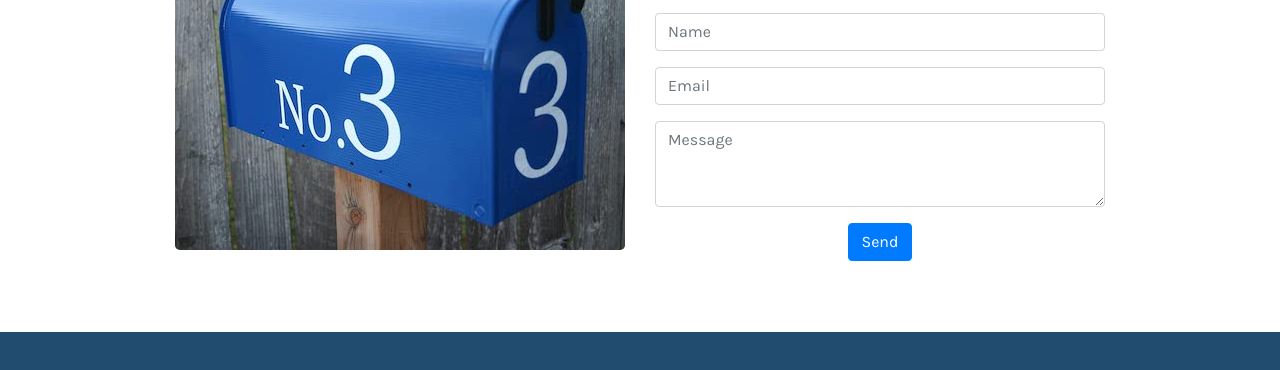
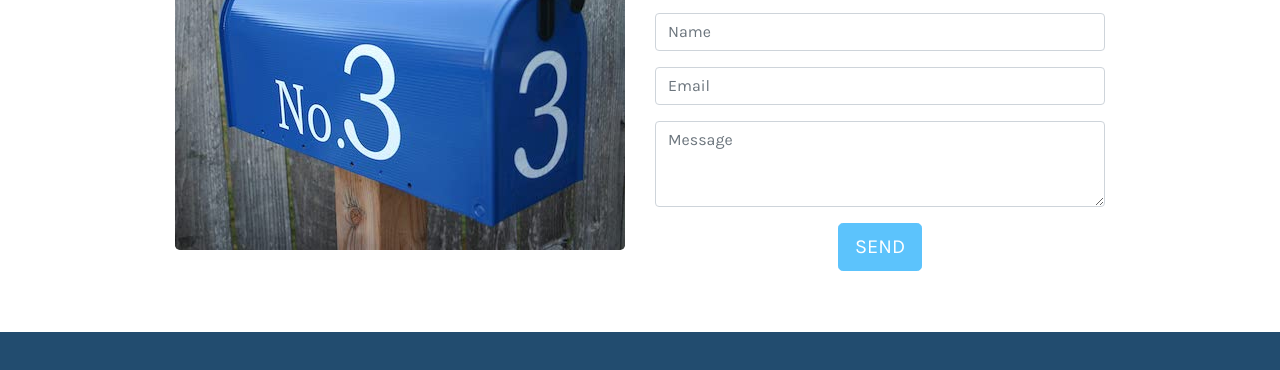
Before and after one commit to spacekey28/portfolio-site, a Gatsby site: page /contact in a window 1280 px wide. Shown: the part 304-674 px from the top of the page. Built offline with nearby package versions, Linux system fonts and the light colour scheme; Gatsby itself is replaced by a stand-in of ours.

Commit message:
button style applied

```diff
--- a/src/components/email.js
+++ b/src/components/email.js
@@ -78,7 +78,7 @@ export default function Email(props) {
               <Form.Group controlId="contactForm.ControlTextarea">
                 <Form.Control as="textarea" rows="3" name="message" placeholder="Message" onChange={handleChange} />
               </Form.Group>
-              <Button variant="primary" type="submit">
+              <Button type="submit" className="btn-darkblue" size="lg">
                 Send
               </Button>
             </Form>
```
